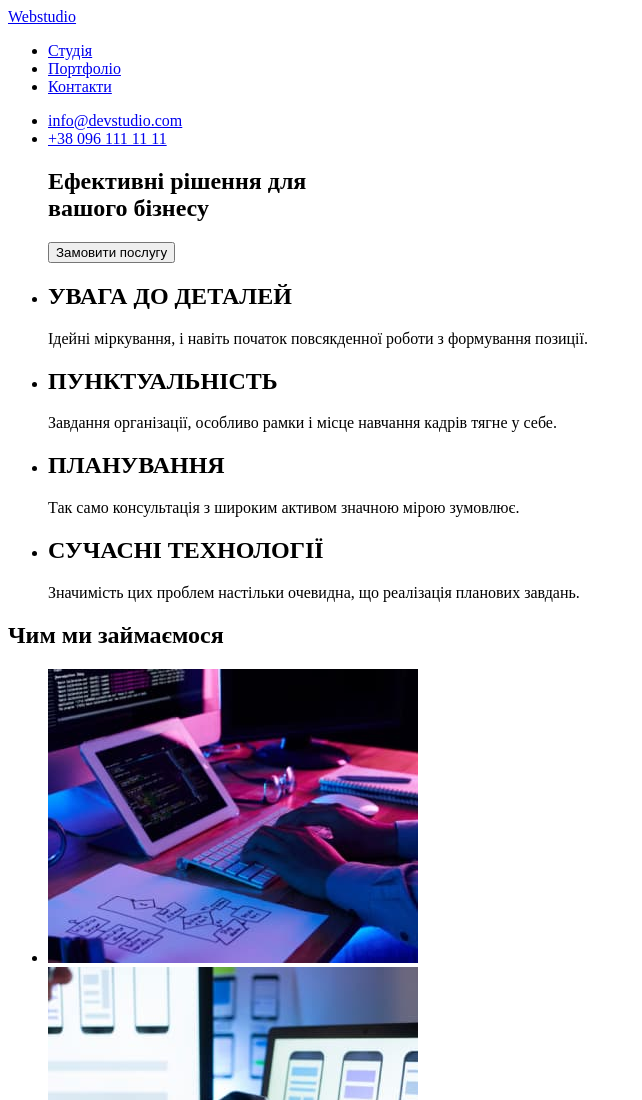
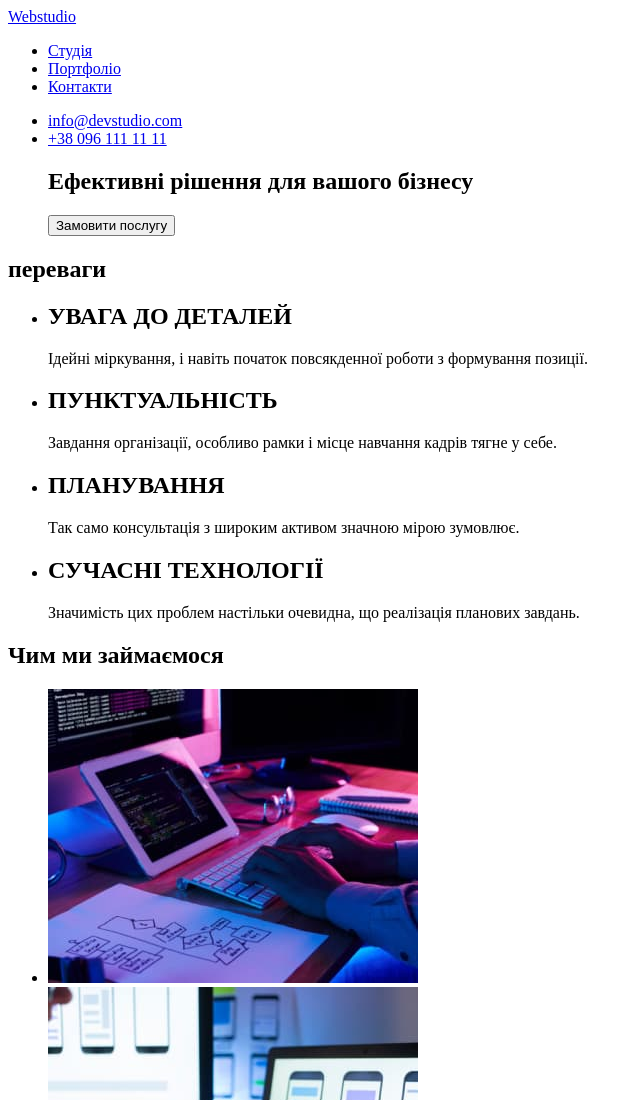
Before and after one commit to SerhVo/goit-markup-hw-01, a plain HTML site: page index.html in a window 1280 px wide. Shown: the top 1100 px of the page, without its empty margins (0-642 px from the left). Drawn offline with Linux system fonts and the light colour scheme; files that its build step writes are made by us from their sources.

Commit message:
виправлення помилок

```diff
--- a/index.html
+++ b/index.html
@@ -26,11 +26,12 @@
     <!--основна частина-->
     <main>
         <section>
-            <ul><h1>Ефективні рішення для <br> вашого бізнесу</h1>
+            <ul><h1>Ефективні рішення для вашого бізнесу</h1>
                 <button type="button">Замовити послугу</button>
             </ul>
         </section>
         <section>
+            <h2>переваги</h2>
                 <ul>
                     <li>
                         <h2>УВАГА ДО ДЕТАЛЕЙ</h2>
```
